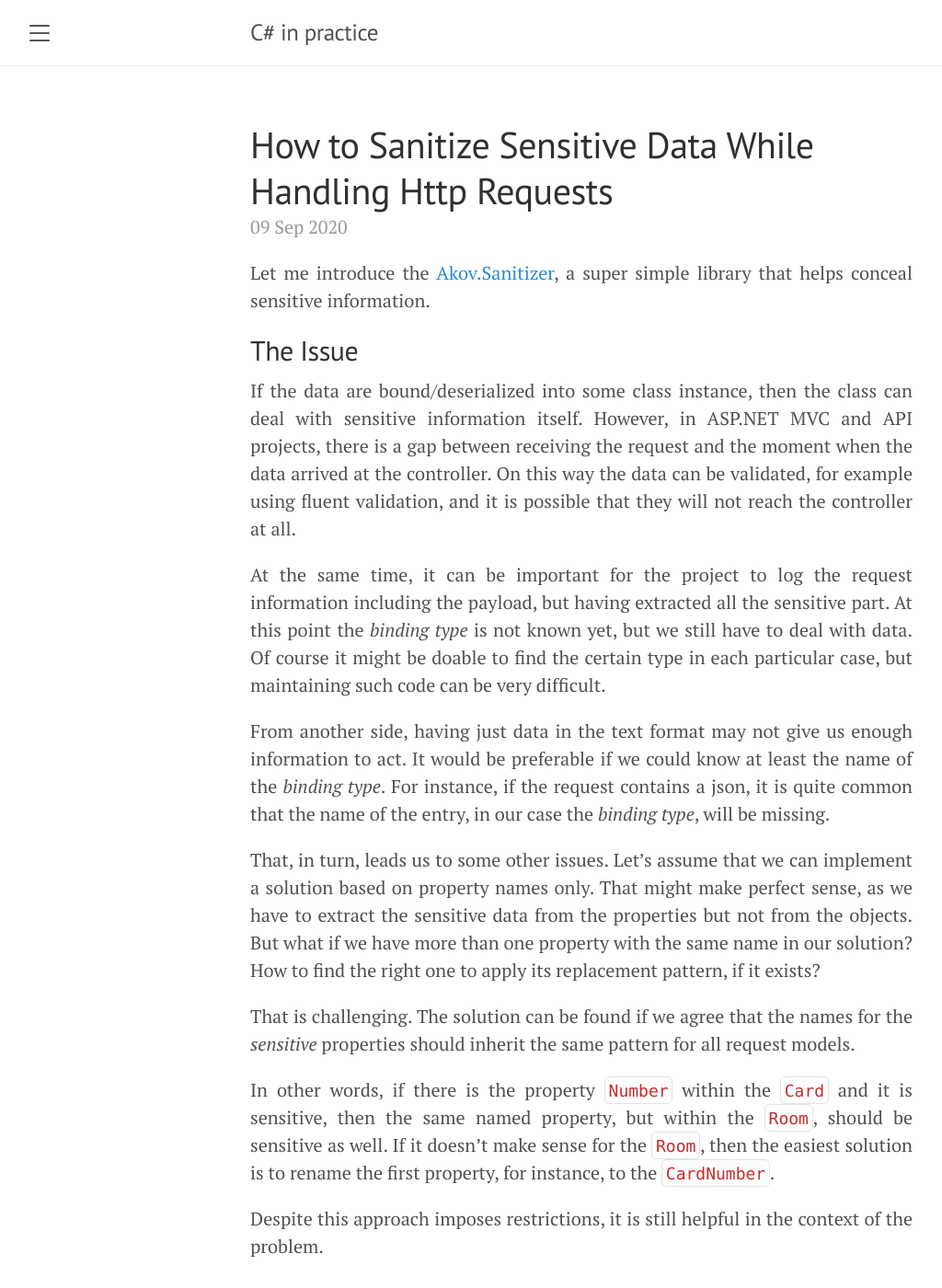
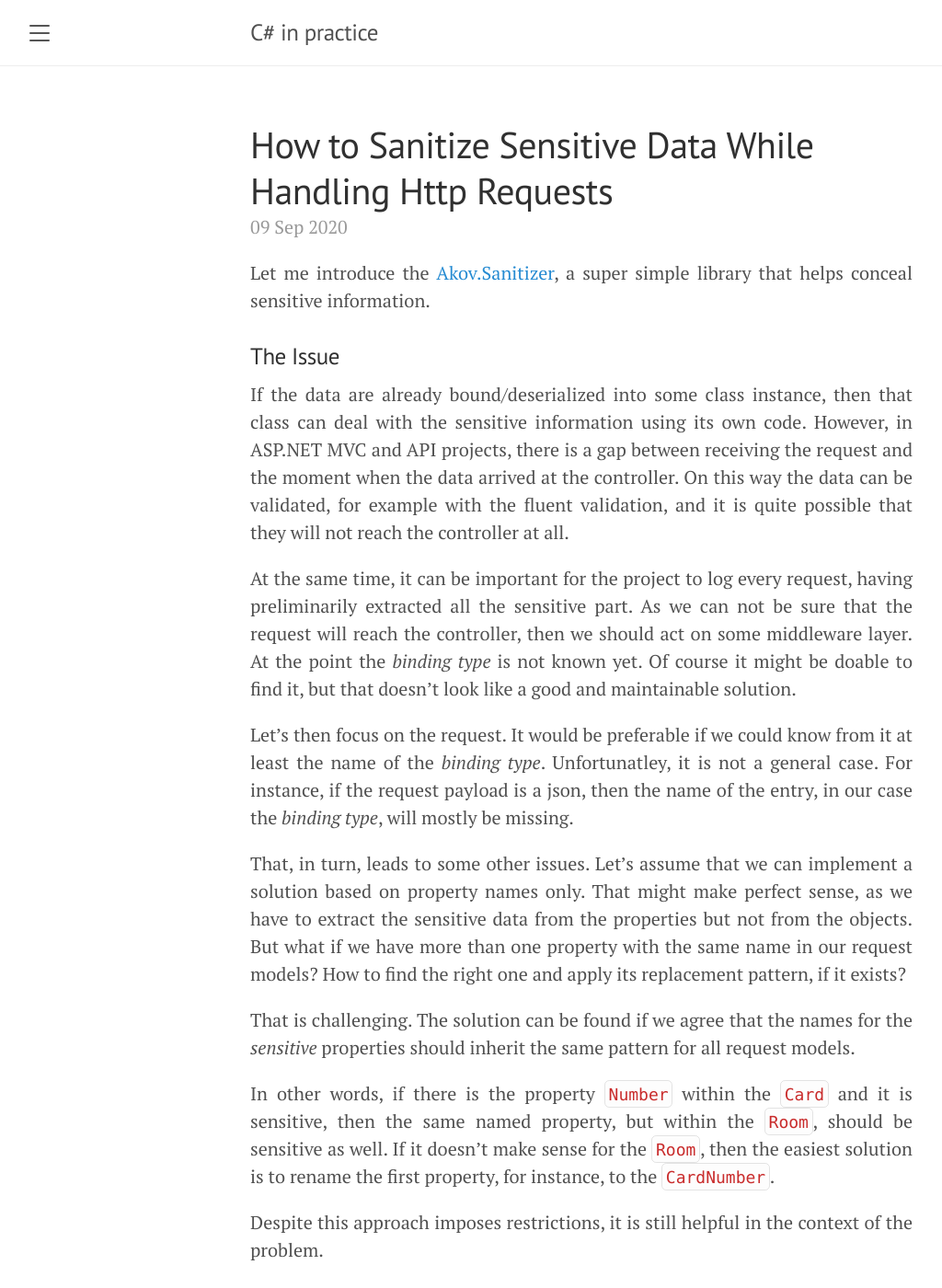
Before and after one commit to akovanev/kovanev.github.io, a Jekyll site: the page built from _posts/2020-09-09-How-to-sanitize-sensitive-data.md, in a window 1280 px wide and 1400 px high. Shown: the whole window at 92% size, without its empty margins (8-1032 px from the left). Built offline with Jekyll 4.4.1, drawn with Linux system fonts in a browser that asks for light colours; some of the changed text lies outside the part shown.

Commit message:
sanitizer fix

```diff
--- a/_posts/2020-09-09-How-to-sanitize-sensitive-data.md
+++ b/_posts/2020-09-09-How-to-sanitize-sensitive-data.md
@@ -7,15 +7,15 @@
 
 Let me introduce the [Akov.Sanitizer](https://github.com/akovanev/Sanitizer/), a super simple library that helps conceal sensitive information.
 
-## The Issue
+### The Issue
 
-If the data are bound/deserialized into some class instance, then the class can deal with sensitive information itself. However, in ASP.NET MVC and API projects, there is a gap between receiving the request and the moment when the data arrived at the controller. On this way the data can be validated, for example using fluent validation, and it is possible that they will not reach the controller at all.
+If the data are already bound/deserialized into some class instance, then that class can deal with the sensitive information using its own code. However, in ASP.NET MVC and API projects, there is a gap between receiving the request and the moment when the data arrived at the controller. On this way the data can be validated, for example with the fluent validation, and it is quite possible that they will not reach the controller at all.
 
-At the same time, it can be important for the project to log the request information including the payload, but having extracted all the sensitive part. At this point the *binding type* is not known yet, but we still have to deal with data. Of course it might be doable to find the certain type in each particular case, but maintaining such code can be very difficult.
+At the same time, it can be important for the project to log every request, having preliminarily extracted all the sensitive part. As we can not be sure that the request will reach the controller, then we should act on some middleware layer. At the point the *binding type* is not known yet. Of course it might be doable to find it, but that doesn't look like a good and maintainable solution.
 
-From another side, having just data in the text format may not give us enough information to act. It would be preferable if we could know at least the name of the *binding type*. For instance, if the request contains a json, it is quite common that the name of the entry, in our case the *binding type*, will be missing.
+Let's then focus on the request. It would be preferable if we could know from it at least the name of the *binding type*. Unfortunatley, it is not a general case. For instance, if the request payload is a json, then the name of the entry, in our case the *binding type*, will mostly be missing.
 
-That, in turn, leads us to some other issues. Let's assume that we can implement a solution based on property names only. That might make perfect sense, as we have to extract the sensitive data from the properties but not from the objects. But what if we have more than one property with the same name in our solution? How to find the right one to apply its replacement pattern, if it exists?
+That, in turn, leads to some other issues. Let's assume that we can implement a solution based on property names only. That might make perfect sense, as we have to extract the sensitive data from the properties but not from the objects. But what if we have more than one property with the same name in our request models? How to find the right one and apply its replacement pattern, if it exists?
 
 That is challenging. The solution can be found if we agree that the names for the *sensitive* properties should inherit the same pattern for all request models.
 
@@ -92,3 +92,22 @@
 
 The output is.
 <pre><code class="nohighlight">{"CardholderName": "@@@@@@","cardNumber": "1234********3456","month":1,"year":2050,"Cvc": "***","address":{"Line1": "stre****","line2":"","city":"Prague","country":"Chechia"}}</code></pre>
+
+Just a note. Technically, since we agreed that the same-named properties should behave accordingly, it is also possible to collect them all in one place. It is one hundred percent up to you.
+
+<pre><code class="language-cs">[Sanitized]
+public class SanitizedProperties
+{
+    [ReplaceFor(typeof(PartialSanitizer), pattern: "4,4,*")]
+    public string? CardNumber { get; set; }
+
+    [ReplaceFor(typeof(AsteriskSanitizer), pattern: "6,@")]
+    public string? CardholderName { get; set; }
+
+    [ReplaceFor(typeof(AsteriskSanitizer))]
+    public string? Cvc { get; set; }
+
+    [ReplaceFor(typeof(PartialSanitizer), propertyName:"Line1", pattern: "4,0,*")]
+    public string? AddressLine1 { get; set; }
+}
+</code></pre>
```
Also changed, not shown: index.md (+1 -0 lines).
